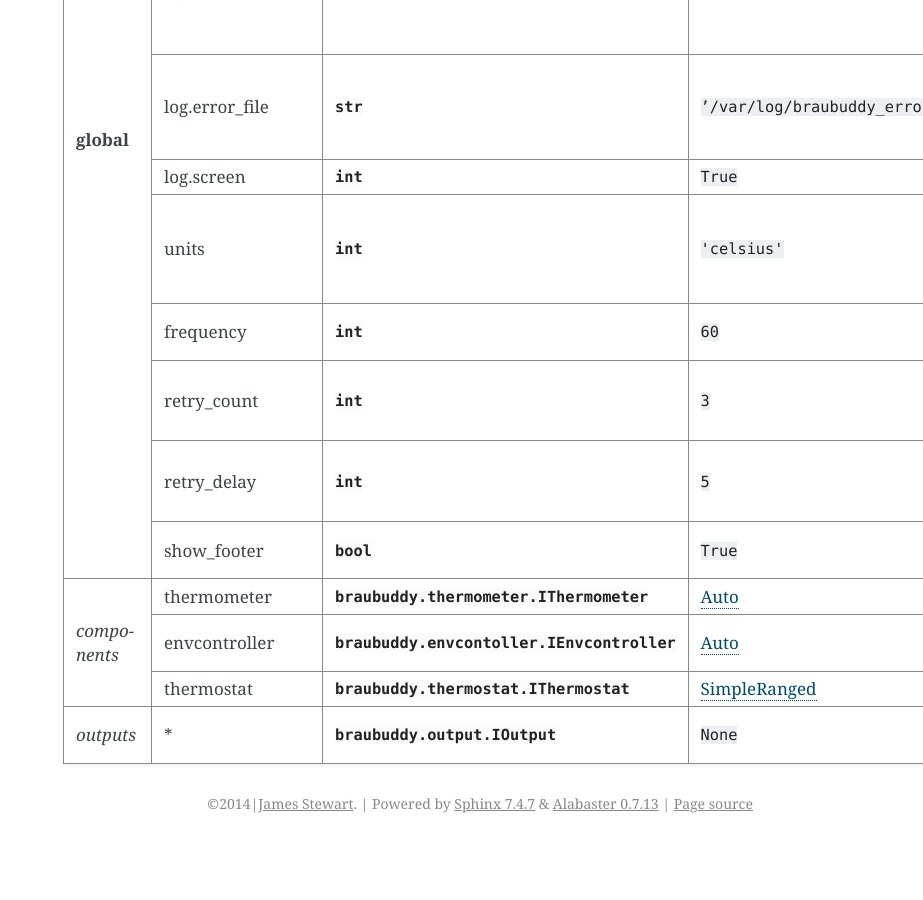
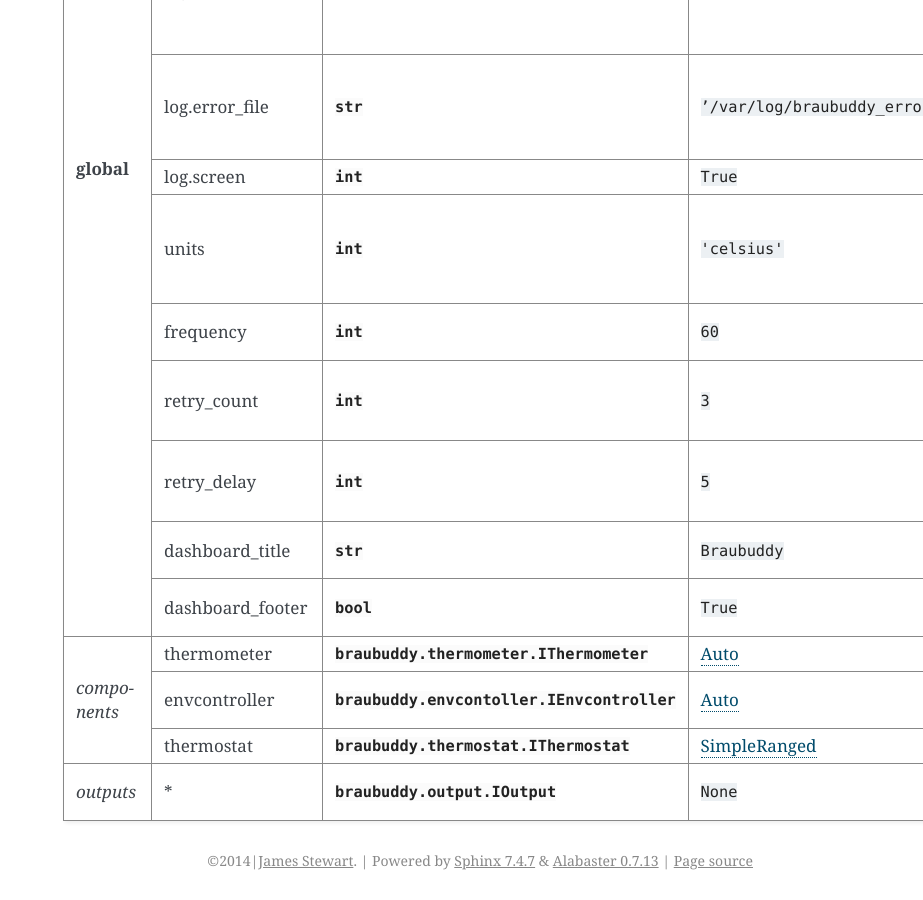
Before and after one commit to amorphic/braubuddy, a Sphinx documentation site: the page built from docs/configure.rst, in a window 1280 px wide and 900 px high, scrolled down 861 px. Shown: the whole window, without its empty margins (357-1280 px from the left). Built offline with Sphinx 7.4.7, drawn with Linux system fonts in a browser that asks for light colours; before the commit the page ends 1704 px from its top, so only the background shows below that.

Commit message:
Add missing config docs.

```diff
--- a/docs/configure.rst
+++ b/docs/configure.rst
@@ -49,7 +49,9 @@ Parameters
 |             +-------------------+---------------+--------------------------------------+------------------------------+
 |             |retry_delay        |:class:`int`   |``5``                                 |Temperature poll retry delay. |
 |             +-------------------+---------------+--------------------------------------+------------------------------+
-|             |show_footer        |:class:`bool`  |``True``                              |Show web interface footer.    |
+|             |dashboard_title    |:class:`str`   |``Braubuddy``                         |Dashboard title.              |
+|             +-------------------+---------------+--------------------------------------+------------------------------+
+|             |dashboard_footer   |:class:`bool`  |``True``                              |Show dashboard footer.        |
 +-------------+-------------------+---------------+--------------------------------------+------------------------------+
 |*components* |thermometer        ||ithermometer| ||thermometer_auto|                    ||thermometer|.                |
 |             +-------------------+---------------+--------------------------------------+------------------------------+
```
